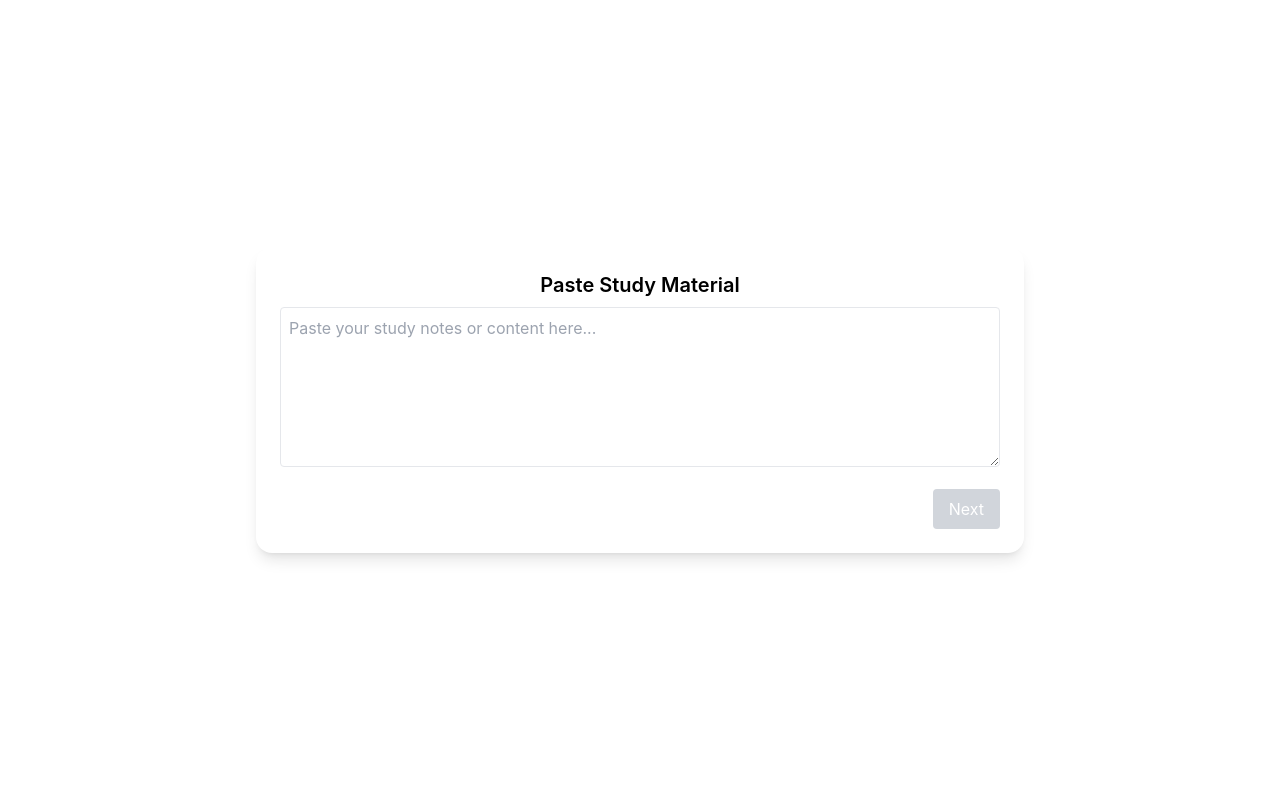
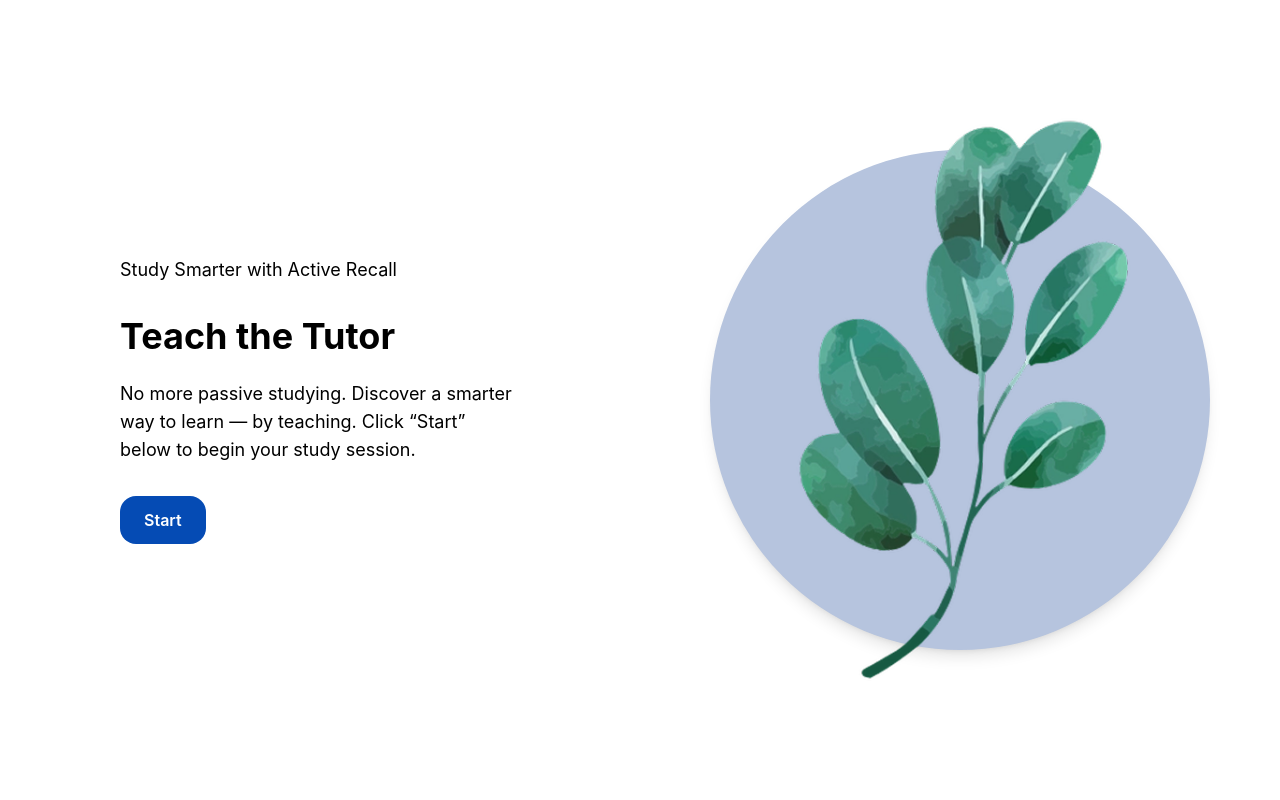
Before and after one commit to nehAshwin/TeachTutor, a React (Create React App) app in the folder teach-tutor/: page / in a window 1280 px wide. Shown: the top 800 px of the page. Built offline with nearby package versions, Linux system fonts and the light colour scheme.

Commit message:
frontend changes

```diff
--- a/teach-tutor/src/TeachTutor.js
+++ b/teach-tutor/src/TeachTutor.js
@@ -1,5 +1,4 @@
-import React, { useState, useRef } from 'react';
-// import Modal from './components/modal';
+import React, { useState, useRef, useEffect } from 'react';
 import ReactMarkdown from 'react-markdown';
 
 export default function TeachAssistant() {
@@ -7,38 +6,28 @@ export default function TeachAssistant() {
   const [studyMaterial, setStudyMaterial] = useState('');
   const [explanation, setExplanation] = useState('');
   const [aiFeedback, setAiFeedback] = useState(null);
-  // const [step, setStep] = useState(1);
-
-  // const [modalOpen, setModalOpen] = useState(false);
-  // const [modalMessage, setModalMessage] = useState("");
 
   const [isLoading, setIsLoading] = useState(false);
   const [loadingProgress, setLoadingProgress] = useState(0);
 
+  const refStart = useRef(null);
   const refPaste = useRef(null);
   const refExplain = useRef(null);
   const refFeedback = useRef(null);
 
+  useEffect(() => {
+    document.body.style.overflow = 'hidden';
+  })
+
+  useEffect(() => {
+    if (refStart.current) {
+      refStart.current.scrollIntoView({ behavior: 'auto' });
+    }
+  }, []);
+
   const scrollTo = (ref) => {
     ref.current?.scrollIntoView({ behavior: 'smooth' });
   };
-
-  // const showModal = (message) => {
-  //   setModalMessage(message);
-  //   setModalOpen(true);
-  // };
-
-  // function (button) to pull study material and set next page
-  // const handleStartTeaching = () => {
-  //   if (studyMaterial.trim() === '') {
-  //     showModal('Please enter your study material before proceeding.');
-  //     return;
-  //   }
-  //   setStep(2);
-  //   // if (studyMaterial.trim() !== '') {
-  //   //   setStep(2);
-  //   // }
-  // };
 
   // function randomly simulates a progress bar
   const simulateProgress = () => {
@@ -56,10 +45,11 @@ export default function TeachAssistant() {
     }, 300);
   };
 
+
+
   // function (button) to pull user explanation and set next page to feedback
   const handleSubmitExplanation = async () => {
     if (explanation.trim() === '') {
-      // showModal('Please provide your explanation before submitting.');
       return;
     }
 
@@ -69,8 +59,6 @@ export default function TeachAssistant() {
       simulateProgress();
 
       scrollTo(refFeedback);
-
-      // console.log(studyMaterial);
 
       const prompt = 'Act as a student trying to learn from the user teaching. Right now, the user is using teaching as a method of studying, and you are the student they are teaching to.\n\nHere is the content the student is trying to learn: \n' + studyMaterial + '\n\nHere is their explanation of the content: \n' + explanation + '\n\nGive concise feedback:\n\n1. Compare the user\'s explanation to the given study material. Categorize the topics into concepts they understand well, concepts they might need to refresh, and concepts they missed\n2. Ask follow up questions test their understanding further based on concepts they missed from their study material.'
 
@@ -106,8 +94,6 @@ export default function TeachAssistant() {
 
       setAiFeedback({
         summary: data.response
-        // .split('\n')[0] || '',
-        // followUp: data.response.split('\n')[1] || '',
       });
 
       // setStep(3);
@@ -127,7 +113,33 @@ export default function TeachAssistant() {
 
   return (
     <div className='overflow-hidden'>
-      {/* <Modal isOpen={modalOpen} onClose={() => setModalOpen(false)} message={modalMessage} /> */}
+      <div ref={refStart} className="h-screen snap-start flex">
+        <div className="w-1/2 flex flex-col justify-center items-center">
+          <div className="w-full max-w-md px-6 text-left">
+            <p className="text-lg mb-8">Study Smarter with Active Recall</p>
+            <h1 className="text-4xl font-bold mb-6">Teach the Tutor</h1>
+            <p className="text-lg mb-8">No more passive studying. Discover a smarter way to learn — by teaching. Click “Start” below to begin your study session.</p>
+            <button
+              className="text-white font-semibold px-6 py-3 rounded-2xl hover:bg-blue-100 transition"
+              style={{ backgroundColor: "#054BB4" }}
+              onClick={() => refPaste.current.scrollIntoView({ behavior: 'smooth' })}
+            >
+              Start
+            </button>
+          </div>
+        </div>
+        <div className = "w-1/2 flex items-center justify-center relative">
+          <div
+            className="w-3/4 md:w-[500px] h-3/4 md:h-[500px] bg-[#b6c4de] rounded-full shadow-lg"
+          ></div>
+          <img
+            src="/images/overlay.png"
+            alt="Overlay"
+            className="absolute w-[600px] h-auto"
+            style={{top: '50%', left: '50%', transform: 'translate(-50%, -50%)' }}
+          />
+        </div>
+      </div>
       {/* paste section */}
       <div ref={refPaste} className="h-screen snap-start flex items-center justify-center px-4">
         <div className="max-w-3xl w-full bg-white shadow-lg rounded-2xl p-6">
@@ -152,7 +164,7 @@ export default function TeachAssistant() {
       {/* explain section */}
       <div ref={refExplain} className="h-screen snap-start overflow-y-scroll snap-y snap-mandatory flex items-center justify-center px-4">
         <div className="max-w-3xl w-full bg-white shadow-lg rounded-2xl p-6">
-          <h2 className="text-xl font-semibold mb-2">🧠 Teach What You Know</h2>
+          <h2 className="text-xl font-semibold mb-2">Teach What You Know</h2>
           <textarea
             className="w-full h-40 border rounded p-2 focus:outline-none focus:ring-2 focus:ring-green-500"
             placeholder="Explain the content in your own words..."
@@ -182,7 +194,7 @@ export default function TeachAssistant() {
         <div className="max-w-3xl w-full bg-white shadow-lg rounded-2xl p-6">
           {isLoading ? (
             <div className="text-center">
-              <h2 className="text-xl font-semibold">⏳ Generating Feedback...</h2>
+              <h2 className="text-xl font-semibold">Generating Feedback...</h2>
               <div className="w-full bg-gray-200 rounded-full h-4 mt-4">
                 <div
                   className="bg-blue-600 h-4 rounded-full transition-all duration-200"
@@ -193,10 +205,8 @@ export default function TeachAssistant() {
             </div>
           ) : aiFeedback ? (
             <>
-              <h2 className="text-xl font-semibold mb-2">🤖 AI Feedback</h2>
+              <h2 className="text-xl font-semibold mb-2">AI Feedback</h2>
               <ReactMarkdown>{aiFeedback.summary}</ReactMarkdown>
-              {/* <p className="mb-2">{aiFeedback.summary}</p> */}
-              {/* <ReactMarkdown>{aiFeedback.followUp}</ReactMarkdown> */}
               <p>{aiFeedback.followUp}</p>
             </>
           ) : (
@@ -206,75 +216,5 @@ export default function TeachAssistant() {
       </div>
     </div>
 
-
-    // <div className="max-w-3xl mx-auto p-6 space-y-6">
-    //   <Modal isOpen={modalOpen} onClose={() => setModalOpen(false)} message={modalMessage} />
-
-    //   {step === 1 && (
-    //     <div className="bg-white shadow-lg rounded-2xl p-6">
-    //       <h2 className="text-xl font-semibold mb-2">📘 Paste Study Material</h2>
-    //       <textarea
-    //         className="w-full h-40 border rounded p-2 focus:outline-none focus:ring-2 focus:ring-blue-500"
-    //         placeholder="Paste your study notes or content here..."
-    //         value={studyMaterial}
-    //         onChange={(e) => setStudyMaterial(e.target.value)}
-    //       />
-    //       <div className="text-right mt-4">
-    //         <button
-    //           className="bg-blue-600 text-white px-4 py-2 rounded hover:bg-blue-700"
-    //           onClick={handleStartTeaching}
-    //         >
-    //           Start Teaching
-    //         </button>
-    //       </div>
-    //     </div>
-    //   )}
-
-    //   {step === 2 && (
-    //     <div className="bg-white shadow-lg rounded-2xl p-6">
-    //       <h2 className="text-xl font-semibold mb-2">🧠 Teach What You Know</h2>
-    //       <textarea
-    //         className="w-full h-40 border rounded p-2 focus:outline-none focus:ring-2 focus:ring-green-500"
-    //         placeholder="Explain the content in your own words..."
-    //         value={explanation}
-    //         onChange={(e) => setExplanation(e.target.value)}
-    //       />
-    //       <div className="text-right mt-4">
-    //         <button
-    //           className="bg-gray-300 text-gray-800 px-4 py-2 rounded hover:bg-gray-400"
-    //           onClick={() => setStep(1)}
-    //         >
-    //           Back
-    //         </button>
-    //         <button
-    //           className="bg-green-600 text-white px-4 py-2 rounded hover:bg-green-700"
-    //           onClick={handleSubmitExplanation}
-    //         >
-    //           Submit Explanation
-    //         </button>
-    //       </div>
-    //     </div>
-    //   )}
-
-    //   {step === 3 && aiFeedback && (
-    //     <div className="bg-white shadow-lg rounded-2xl p-6">
-    //       <h2 className="text-xl font-semibold mb-2">🤖 AI Feedback</h2>
-    //       <ReactMarkdown>{aiFeedback.summary}</ReactMarkdown>
-    //       <p>{aiFeedback.followUp}</p>
-    //     </div>
-    //   )}
-
-    //   {isLoading && (
-    //     <div className="bg-white shadow-lg rounded-2xl p-6 flex flex-col items-center space-y-4">
-    //       <h2 className="text-xl font-semibold">Generating Feedback...</h2>
-    //       <div className="w-full bg-gray-200 rounded-full h-4">
-    //         <div
-    //           className="bg-blue-600 h-4 rounded-full transition-all duration-200"
-    //           style={{width: `${loadingProgress}%`}}
-    //         ></div>
-    //       </div>
-    //     </div>
-    //   )}
-    // </div>
   );
 }
--- a/teach-tutor/src/components/modal.js
+++ /dev/null
@@ -1,20 +0,0 @@
-import React from 'react';
-
-export default function Modal({ isOpen, onClose, message }) {
-    if (!isOpen) return null;
-
-    return (
-      <div className="fixed inset-0 bg-black bg-opacity-40 flex justify-center items-center z-50">
-        <div className="bg-white rounded-2xl p-6 w-full max-w-md shadow-xl text-center">
-          <h2 className="text-lg font-semibold mb-4">⚠️ Attention</h2>
-          <p className="mb-6">{message}</p>
-          <button
-            onClick={onClose}
-            className="bg-blue-600 text-white px-4 py-2 rounded hover:bg-blue-700"
-          >
-            OK
-          </button>
-        </div>
-      </div>
-    );
-  }
```
Also changed, not shown: teach-tutor/public/images/overlay.png (added).
